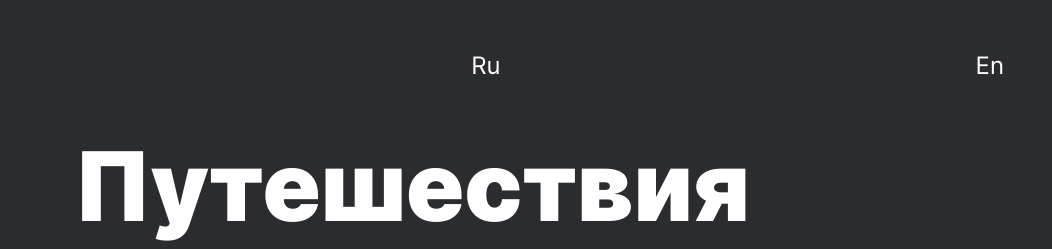
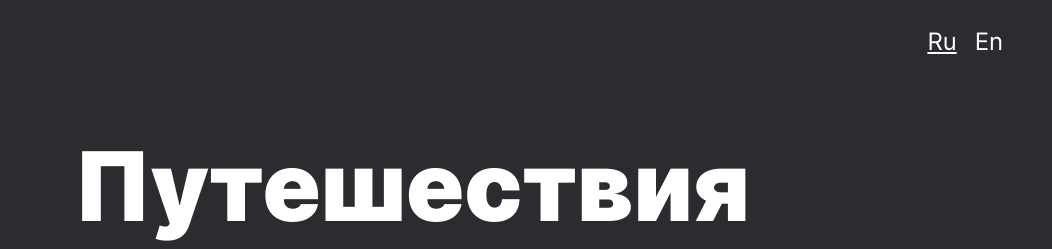
Before and after one commit to polumnana/russian-travel, a plain HTML site: page travel.html in a window 1280 px wide. Shown: the top 249 px of the page, 228-1280 px from the left. Drawn offline with Linux system fonts and the light colour scheme.

Commit message:
Шапка ок

```diff
--- a/styles/travel.css
+++ b/styles/travel.css
@@ -31,14 +31,21 @@
     height: 52px;
 }
 
+.header__lang-links {
+    display: grid;
+    grid-template-columns: 1fr 1fr;
+    gap: 18px;
+}
+
 .header__lang-link {
     font-weight: normal;
     font-size: 24px;
     line-height: 28px;
     color: #fff;
+    text-decoration-line: none;
 }
 
-.header__lang-link:active {
+.header__lang-link_active {
     text-decoration-line: underline;
 }
 
--- a/travel.html
+++ b/travel.html
@@ -14,8 +14,10 @@
         <div class="page">
             <header class="header">
                 <img class="header__logo" src="./images/header-logo.svg" alt="Логотип Яндекс">
-                <p class="header__lang-link">Ru</p>
-                <p class="header__lang-link">En</p>
+                <div class="header__lang-links">
+                    <a href="./travel.html" class="header__lang-link header__lang-link_active">Ru</a>
+                    <a href="#" class="header__lang-link">En</a>
+                </div>
             </header>
             <div class="lead">
                 <h1 class="lead__title">Путешествия по России</h1>
```
